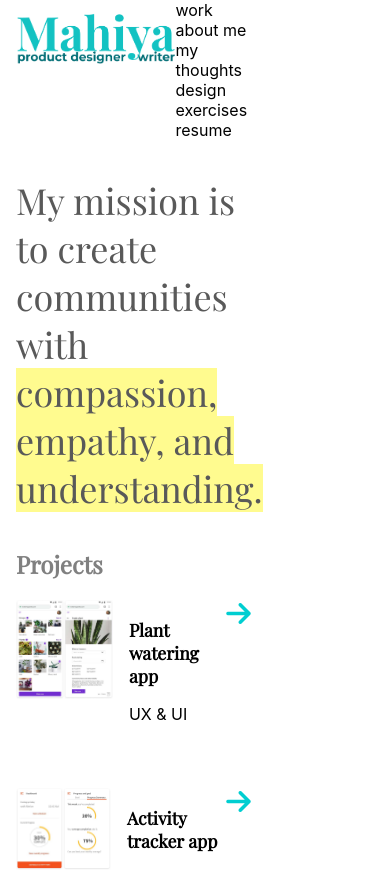
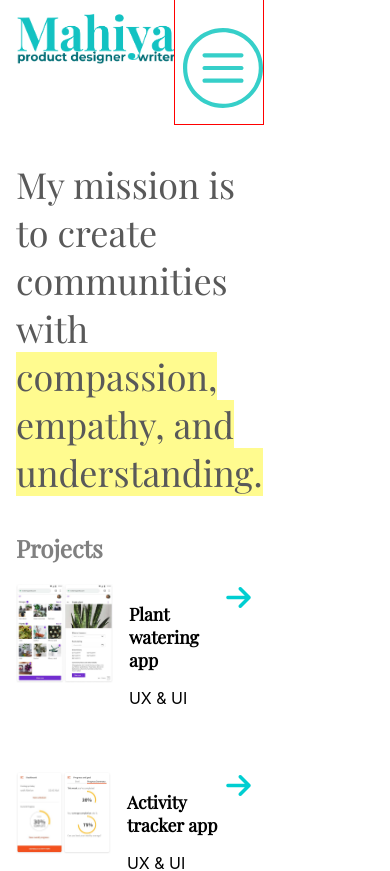
Before and after one commit to vishalicious213/mahiya, a React (Create React App) app: page / in a window 390 px wide. Shown: the top 871 px of the page. Built offline with nearby package versions, Linux system fonts and the light colour scheme.

Commit message:
burger icon is positioned and sized. changed svg fill color to #36CFC9

```diff
--- a/src/components/Burger.js
+++ b/src/components/Burger.js
@@ -1,14 +1,16 @@
 import React from 'react'
+import burgerIcon from '../img/burger.svg'
 import '../styles/burger.css';
 
 function Burger() {
     return (
         <div id='burger'>
-            <div>work</div>
+            <img id='burger-icon' src={burgerIcon} alt='burger menu'></img>
+            {/* <div>work</div>
             <div>about me</div>
             <div>my thoughts</div>
             <div>design exercises</div>
-            <div>resume</div>
+            <div>resume</div> */}
         </div>
     )
 }
--- a/src/styles/burger.css
+++ b/src/styles/burger.css
@@ -4,6 +4,17 @@
 
 @media (max-width: 768px) {
     #burger {
-        display: block;
+        outline: 1px solid red;
+        display: flex;
+        align-items: flex-end;
+        justify-content: flex-end;
+        text-align: right;
+        height: 7.75rem;
+    }
+
+    #burger-icon {
+        height: 5rem;
+        width: 5rem;
+        margin-bottom: 1rem;
     }
 }
```
Also changed, not shown: src/img/burger.svg (added), src/img/menu.png (deleted).
